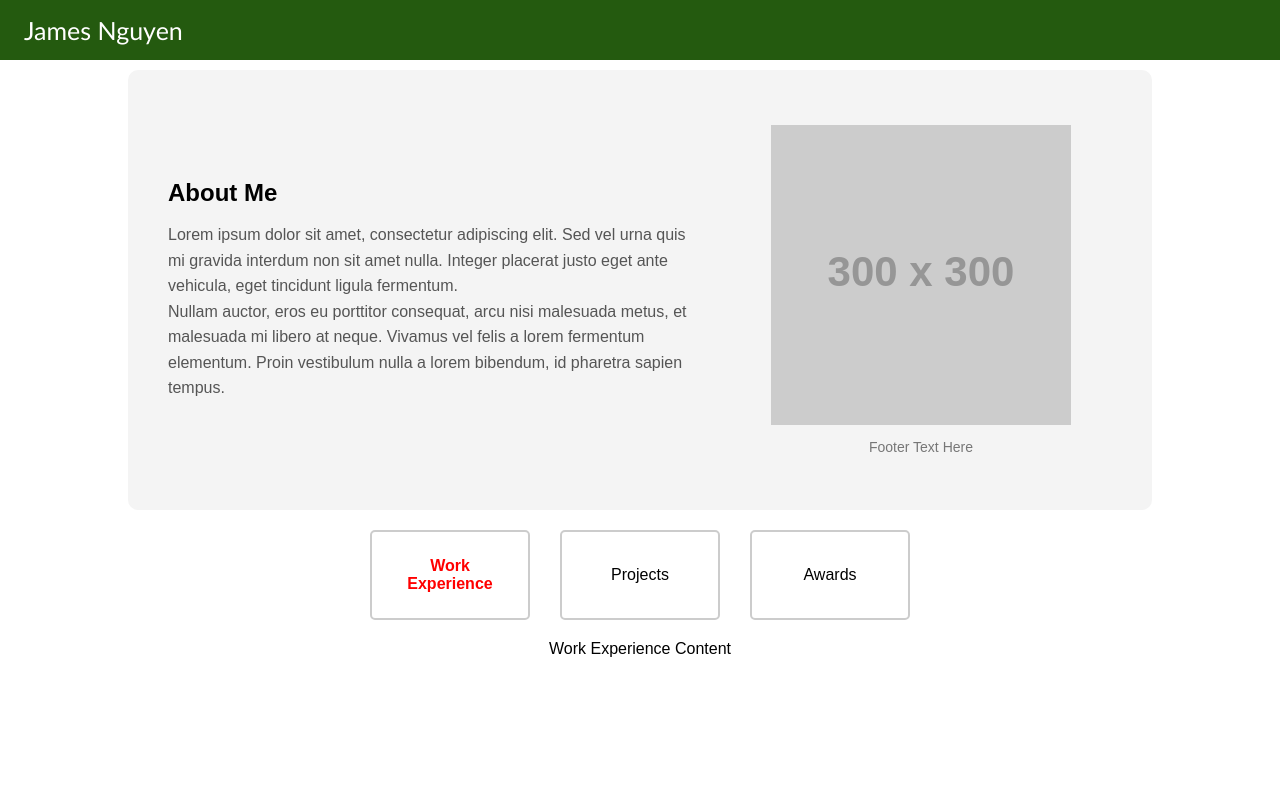
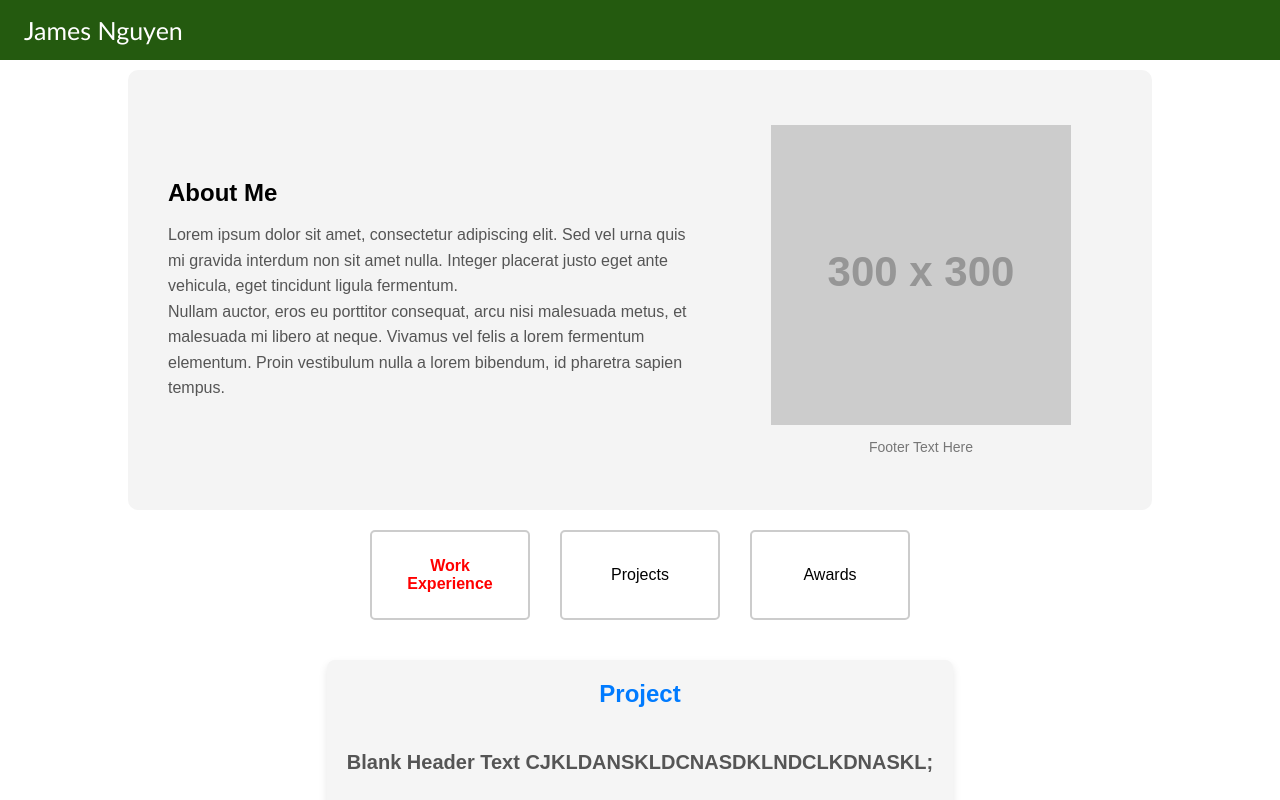
Before and after one commit to Jamess-Nguyen/withjames.xyz, a React (Create React App) app in the folder james-nguyen-portfolio/: page / in a window 1280 px wide. Both pictures are taken after a click on the button "Work Experience". Shown: the top 800 px of the page. Built offline with nearby package versions, Linux system fonts and the light colour scheme.

Commit message:
:sparkles: added card component will prob superseed project cartd

```diff
--- /dev/null
+++ b/james-nguyen-portfolio/src/components/card/card.css
@@ -0,0 +1,37 @@
+.card {
+    width: 100%;
+    height: 200px;
+    margin: 20px auto;
+    padding: 20px;
+    background-color: #f5f5f5;
+    border-radius: 8px;
+    box-shadow: 0 4px 8px rgba(0, 0, 0, 0.1);
+    display: flex;
+    flex-direction: column;
+    justify-content: space-between;
+}
+
+.card h1 {
+    font-size: 24px;
+    color: #333;
+}
+
+.card h1 a {
+    text-decoration: none;
+    color: #007BFF;
+}
+
+.card h1 a:hover {
+    text-decoration: underline;
+}
+
+.card h2 {
+    font-size: 20px;
+    color: #555;
+}
+
+.card p {
+    font-size: 16px;
+    color: #666;
+    line-height: 1.5;
+}
--- /dev/null
+++ b/james-nguyen-portfolio/src/components/card/card.js
@@ -0,0 +1,26 @@
+import React from 'react';
+import PropTypes from 'prop-types';
+import './card.css';
+
+const Card = ({ title, header, description }) => {
+  return (
+    <div className="card">
+      <h1>
+        <a href={title.link} target="_blank" rel="noopener noreferrer">{title.text}</a>
+      </h1>
+      <h2>{header}</h2>
+      <p>{description}</p>
+    </div>
+  );
+};
+
+Card.propTypes = {
+  title: PropTypes.shape({
+    text: PropTypes.string.isRequired,
+    link: PropTypes.string.isRequired,
+  }).isRequired,
+  header: PropTypes.string.isRequired,
+  description: PropTypes.string.isRequired,
+};
+
+export default Card;
--- a/james-nguyen-portfolio/src/components/carousel/carousel.css
+++ b/james-nguyen-portfolio/src/components/carousel/carousel.css
@@ -3,7 +3,7 @@ display: flex;
     flex-direction: column;
     align-items: center;
     justify-content: flex-start;
-    width: 80%;
+    width: 100%;
     margin: 0 auto;
     min-height: 1000px;
     text-align: center;
--- a/james-nguyen-portfolio/src/components/carousel/carousel.js
+++ b/james-nguyen-portfolio/src/components/carousel/carousel.js
@@ -1,6 +1,20 @@
 import React, { useState } from 'react';
 import './carousel.css';
 import Project from '../project/project.js';
+import Card from '../card/card';
+
+const cardData = [
+  {
+    title: { text: 'Project', link: 'https://example.com/another-project' },
+    header: 'Blank Header Text CJKLDANSKLDCNASDKLNDCLKDNASKL;',
+    description: 'Blank DESCRIPTION Text CJKLDANSKLDCNASDKLNDCLKDNASKL;'
+  },
+  {
+    title: { text: 'Project', link: 'https://example.com/another-project' },
+    header: 'Blank Header Text CJKLDANSKLDCNASDKLNDCLKDNASKL;',
+    description: 'Blank DESCRIPTION Text CJKLDANSKLDCNASDKLNDCLKDNASKL;'
+  },
+];
 
 const Carousel = () => {
   const [selected, setSelected] = useState('projects');
@@ -11,7 +25,18 @@ const Carousel = () => {
   const renderContent = () => {
     switch (selected) {
       case 'work':
-        return <p>Work Experience Content</p>;
+        return (
+          <div>
+            {cardData.map((card, index) => (
+              <Card
+                key={index}
+                title={card.title}
+                header={card.header}
+                description={card.description}
+              />
+            ))}
+          </div>
+        );
       case 'projects':
         return <Project/>
       case 'awards':
```
